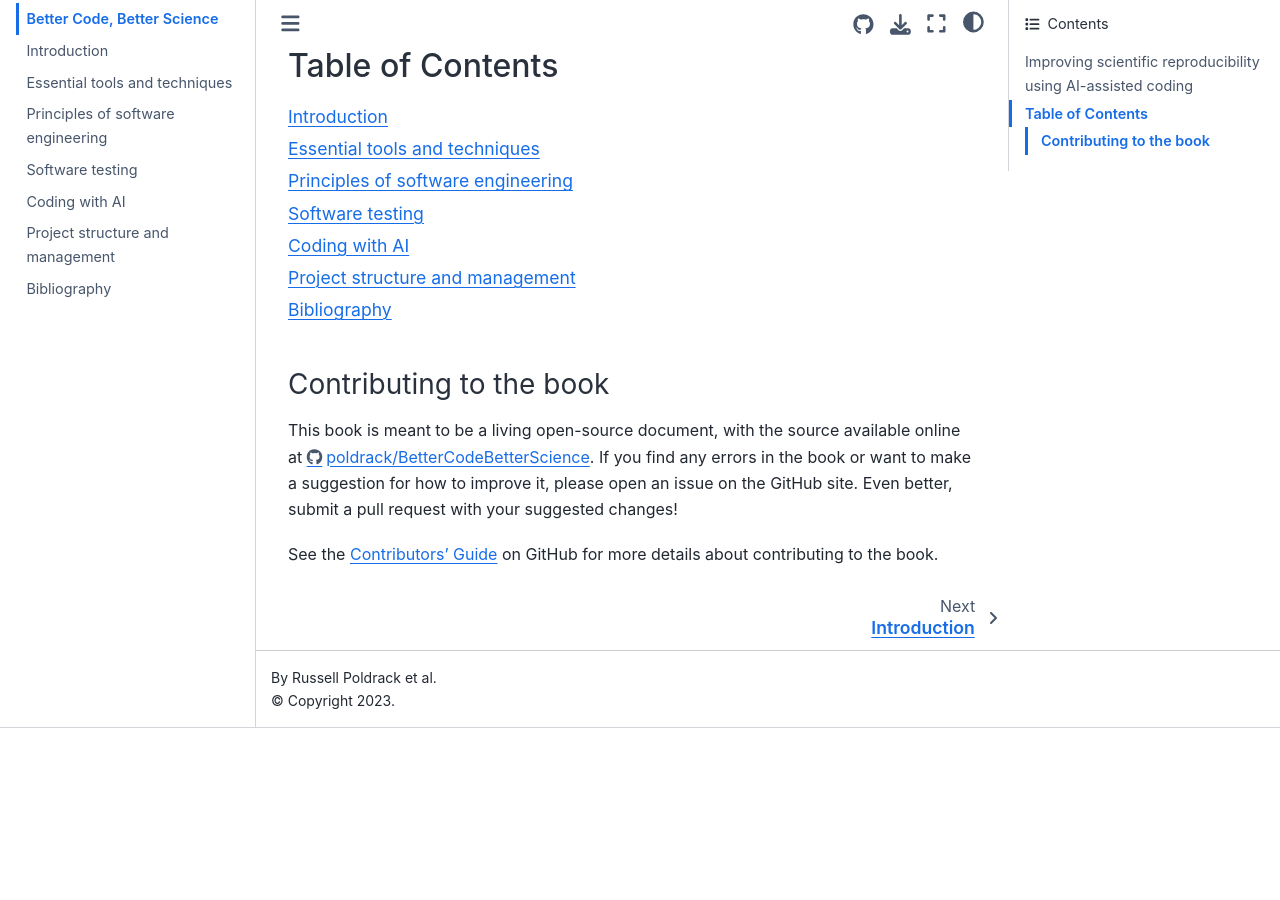
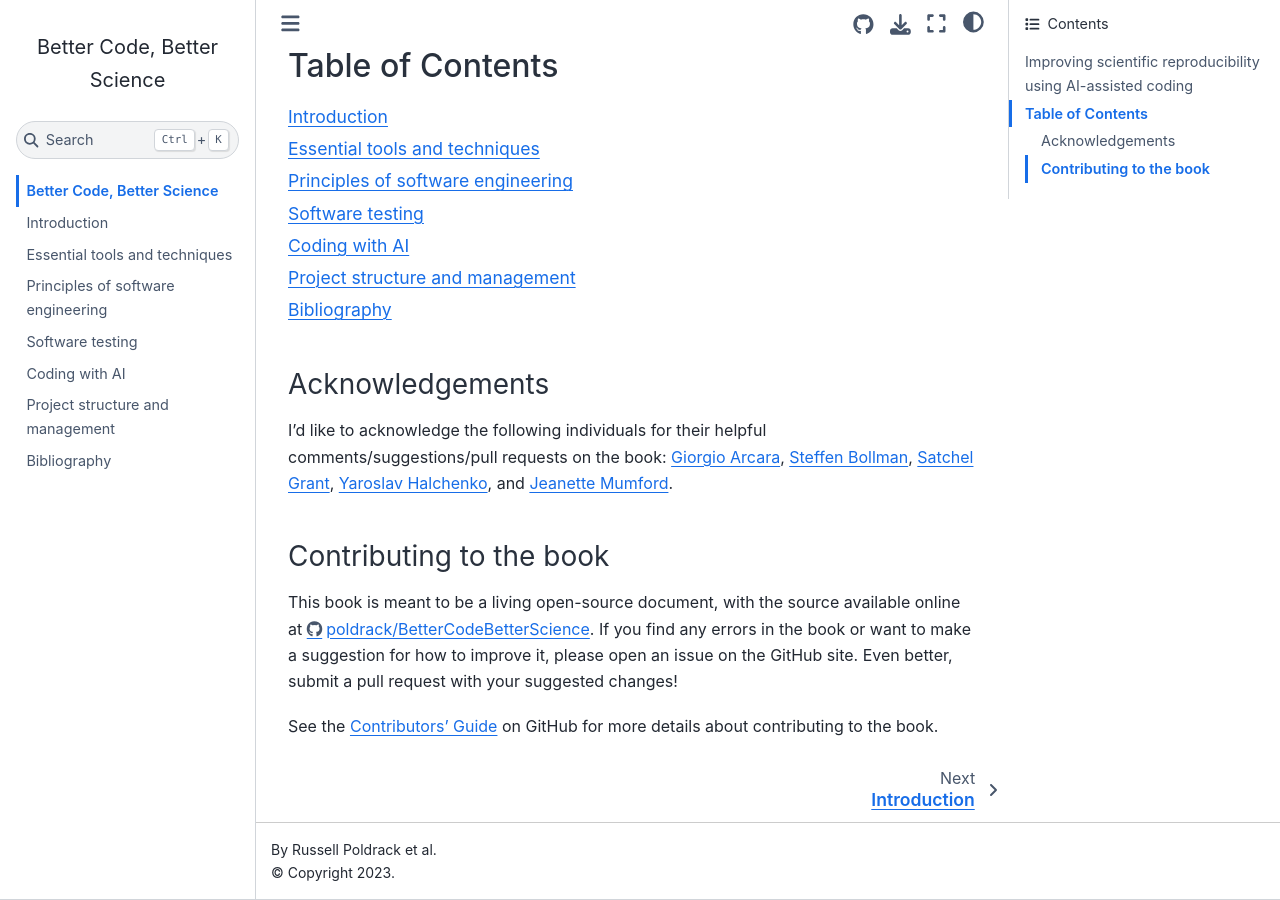
Before and after one commit to BetterCodeBetterScience/book, a Jupyter Book: the page built from book/frontmatter.md, in a window 1280 px wide and 900 px high, scrolled down 504 px. Built offline with Jupyter Book 1.0.4 settings and Sphinx 7.4.7 and the Sphinx Book theme 1.1.4, drawn with Linux system fonts in a browser that asks for light colours; pages that are not in the unit, such as notebooks, are missing from menus; before the commit the page ends 1232 px from its top, so only the background shows below that.

Commit message:
add acknowledgments

````diff
--- a/book/frontmatter.md
+++ b/book/frontmatter.md
@@ -13,6 +13,10 @@
 ```{tableofcontents}
 ```
 
+### Acknowledgements
+
+I'd like to acknowledge the following individuals for their helpful comments/suggestions/pull requests on the book:  [Giorgio Arcara](https://github.com/giorgioarcara), [Steffen Bollman](https://github.com/stebo85), [Satchel Grant](https://github.com/grantsrb/), [Yaroslav Halchenko](https://github.com/yarikoptic), and [Jeanette Mumford](https://github.com/jmumford).
+
 ### Contributing to the book
 
 This book is meant to be a living open-source document, with the source available online at https://github.com/poldrack/BetterCodeBetterScience. If you find any errors in the book or want to make a suggestion for how to improve it, please open an issue on the GitHub site. Even better, submit a pull request with your suggested changes!
````
